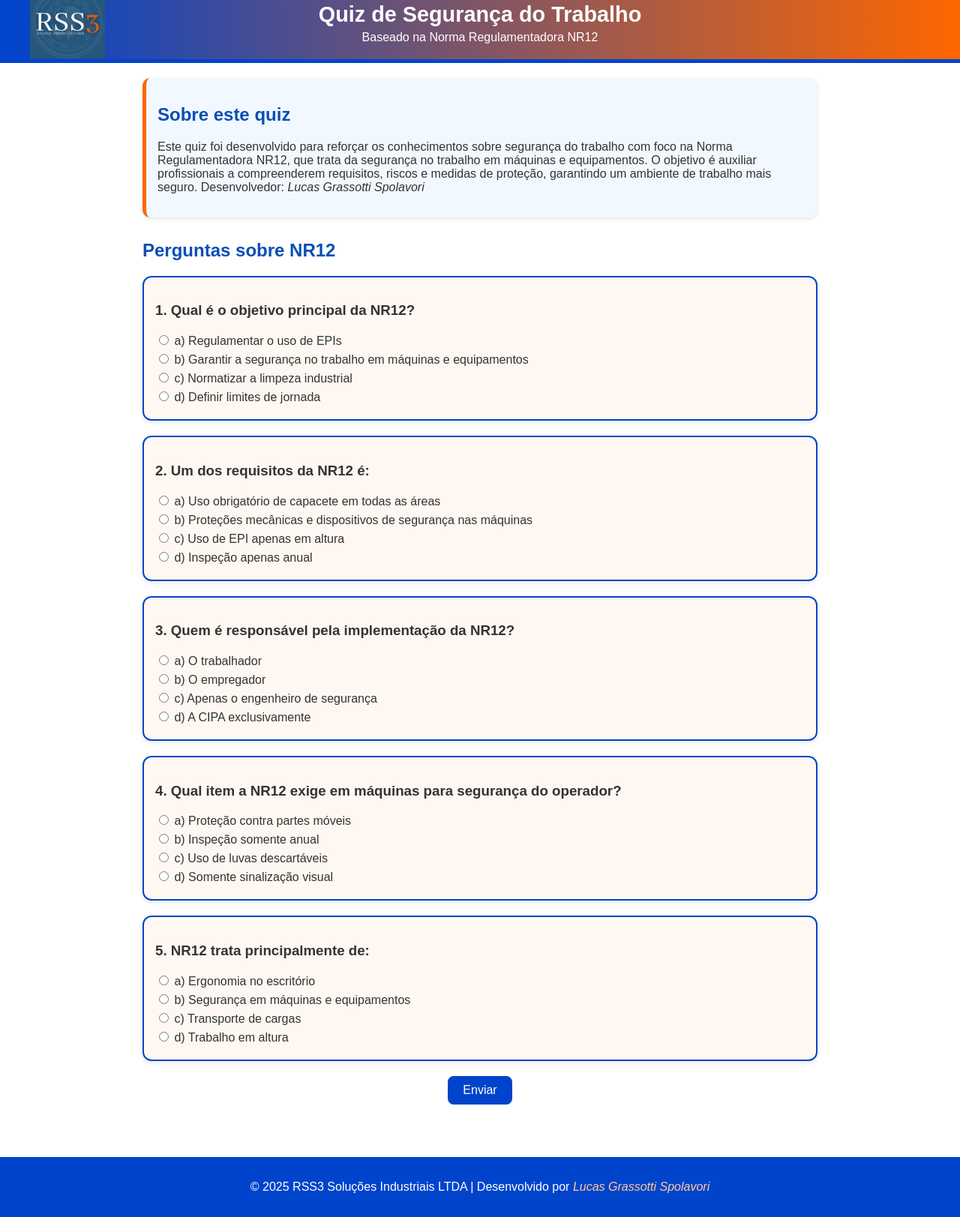
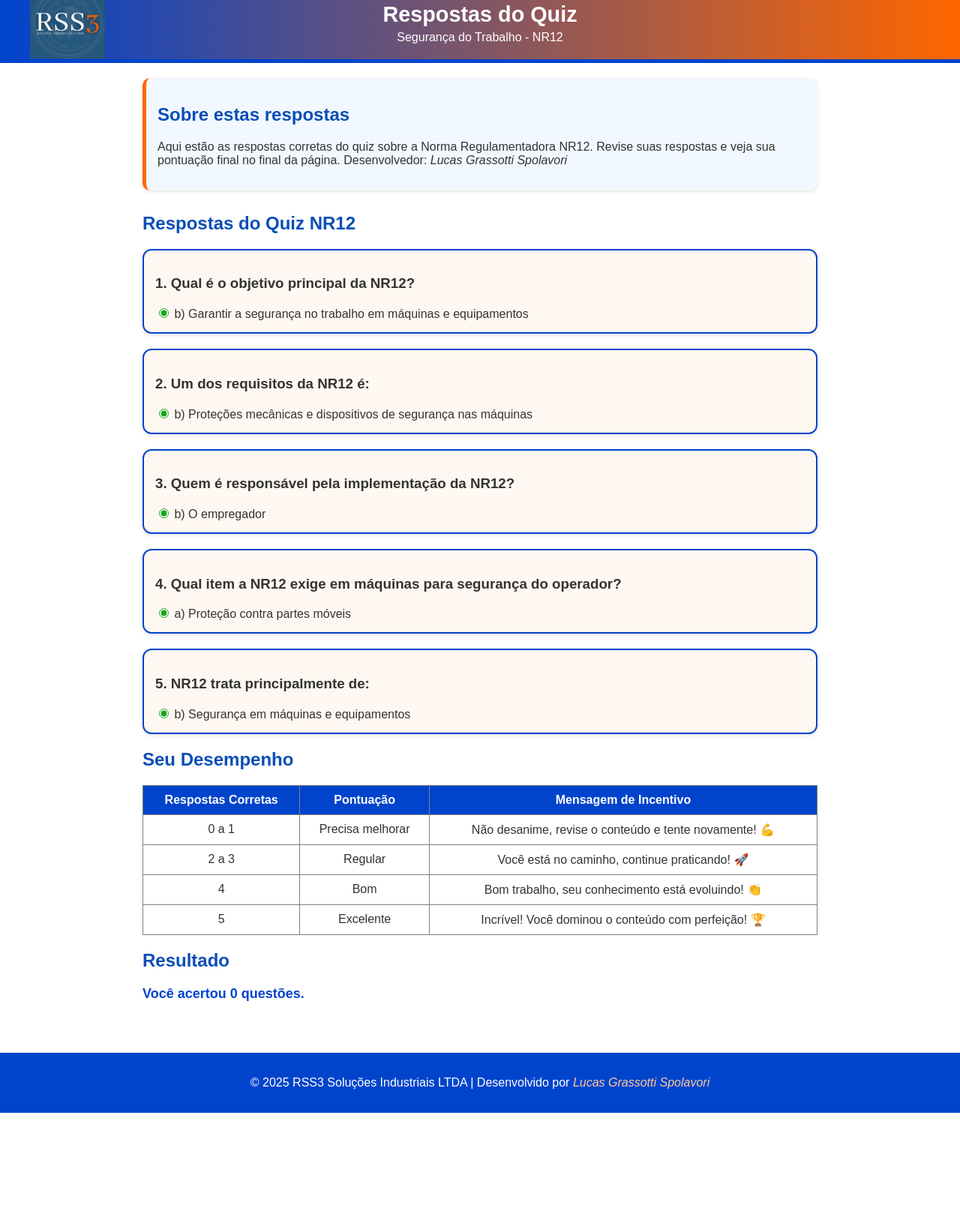
Before and after one commit to lucasgrassotti024-gif/Quiz-NR12, a plain HTML site: page respostas.html in a window 1280 px wide. Shown: the part 17-1640 px from the top of the page at 75% size. After the commit the page ends 1501 px from the top, so only its background shows below. Drawn offline with Linux system fonts and the light colour scheme.

Commit message:
Update respostas.html

```diff
--- a/respostas.html
+++ b/respostas.html
@@ -3,18 +3,11 @@
 <head>
 <meta charset="UTF-8">
 <meta name="viewport" content="width=device-width, initial-scale=1.0">
-<meta name="description" content="Quiz sobre Segurança do Trabalho com base na norma NR12. Desenvolvido por Lucas Grassotti Spolavori.">
-<meta name="keywords" content="Segurança do Trabalho, NR12, Segurança em Máquinas e Equipamentos, Quiz, RSS3 Soluções Industriais">
-<meta name="author" content="Lucas Grassotti Spolavori">
-<title>Quiz Segurança do Trabalho - NR12</title>
+<meta name="description" content="Respostas do Quiz sobre Segurança do Trabalho NR12.">
+<title>Respostas - Quiz NR12</title>
 <style>
-body {
-  font-family: Arial, sans-serif;
-  background-color: #ffffff;
-  color: #333;
-  margin: 0;
-  padding: 0;
-}
+body { font-family: Arial, sans-serif; background-color: #ffffff; color: #333; margin: 0; padding: 0; }
+
 header {
   background: linear-gradient(90deg, #0044cc, #ff6600);
   color: white;
@@ -42,15 +35,9 @@ header {
   margin: 0 auto;
   flex-grow: 1;
 }
-.title h1 {
-  margin: 0;
-  font-size: 1.8em;
-}
-.title h3 {
-  margin: 5px 0 0 0;
-  font-size: 1em;
-  font-weight: normal;
-}
+.title h1 { margin: 0; font-size: 1.8em; }
+.title h3 { margin: 5px 0 0 0; font-size: 1em; font-weight: normal; }
+
 main {
   padding: 20px;
   max-width: 900px;
@@ -64,9 +51,8 @@ main {
   border-radius: 10px;
   box-shadow: 0 2px 5px rgba(0,0,0,0.1);
 }
-h2 {
-  color: #084eb6;
-}
+h2 { color: #084eb6; }
+
 .question {
   background-color: #fff8f2;
   border: 2px solid #0044cc;
@@ -75,22 +61,8 @@ h2 {
   margin-bottom: 20px;
   box-shadow: 0 3px 6px rgba(0,0,0,0.08);
 }
-.options label {
-  display: block;
-  margin-bottom: 5px;
-  cursor: pointer;
-}
-button {
-  background-color:#0044cc;
-  color:white;
-  padding:10px 20px;
-  border:none;
-  border-radius:8px;
-  font-size:16px;
-  cursor:pointer;
-  display: block;
-  margin: 20px auto;
-}
+input[checked] { accent-color: #16a718; }
+
 footer {
   text-align: center;
   background-color: #0044cc;
@@ -98,9 +70,9 @@ footer {
   padding: 15px;
   margin-top: 30px;
 }
-footer em {
-  color: #ffcc99;
-}
+footer em { color: #ffcc99; }
+
+/* Responsividade */
 @media (max-width: 768px) {
   header { padding: 10px; }
   .topo { flex-direction: column; align-items: center; justify-content: center; }
@@ -111,6 +83,14 @@ footer em {
   main { padding: 10px; }
   .question h3 { font-size: 1em; }
   .options label { font-size: 0.9em; }
+  table, thead, tbody, th, td, tr { display: block; }
+  thead tr { position: absolute; top: -9999px; left: -9999px; }
+  tr { border: 1px solid #ccc; margin-bottom: 10px; }
+  td { border: none; border-bottom: 1px solid #eee; position: relative; padding-left: 50%; text-align: left; white-space: normal; }
+  td:before { position: absolute; top: 6px; left: 6px; width: 45%; padding-right: 10px; white-space: nowrap; content: attr(data-label); font-weight: bold; }
+  td:nth-of-type(1):before { content: "Respostas Corretas"; }
+  td:nth-of-type(2):before { content: "Pontuação"; }
+  td:nth-of-type(3):before { content: "Mensagem de Incentivo"; }
 }
 </style>
 </head>
@@ -119,103 +99,108 @@ footer em {
 <div class="topo">
   <img src="IMAGENS/logo.png" alt="RSS3 Soluções Industriais LTDA" class="logo">
   <div class="title">
-    <h1>Quiz de Segurança do Trabalho</h1>
-    <h3>Baseado na Norma Regulamentadora NR12</h3>
+    <h1>Respostas do Quiz</h1>
+    <h3>Segurança do Trabalho - NR12</h3>
   </div>
 </div>
 </header>
 <main>
 <section class="intro">
-  <h2>Sobre este quiz</h2>
+  <h2>Sobre estas respostas</h2>
   <p>
-    Este quiz foi desenvolvido para reforçar os conhecimentos sobre
-    segurança do trabalho com foco na Norma Regulamentadora NR12,
-    que trata da segurança no trabalho em máquinas e equipamentos.
-    O objetivo é auxiliar profissionais a compreenderem requisitos,
-    riscos e medidas de proteção, garantindo um ambiente de trabalho
-    mais seguro. Desenvolvedor: <em>Lucas Grassotti Spolavori</em>
+    Aqui estão as respostas corretas do quiz sobre a Norma Regulamentadora NR12.
+    Revise suas respostas e veja sua pontuação final no final da página.
+    Desenvolvedor: <em>Lucas Grassotti Spolavori</em>
   </p>
 </section>
 
 <section>
-<h2>Perguntas sobre NR12</h2>
+<h2>Respostas do Quiz NR12</h2>
 
 <div class="question">
   <h3>1. Qual é o objetivo principal da NR12?</h3>
   <div class="options">
-    <label><input type="radio" name="q1" value="a"> a) Regulamentar o uso de EPIs</label>
-    <label><input type="radio" name="q1" value="b"> b) Garantir a segurança no trabalho em máquinas e equipamentos</label>
-    <label><input type="radio" name="q1" value="c"> c) Normatizar a limpeza industrial</label>
-    <label><input type="radio" name="q1" value="d"> d) Definir limites de jornada</label>
+    <label><input type="radio" name="q1" checked> b) Garantir a segurança no trabalho em máquinas e equipamentos</label>
   </div>
 </div>
 
 <div class="question">
   <h3>2. Um dos requisitos da NR12 é:</h3>
   <div class="options">
-    <label><input type="radio" name="q2" value="a"> a) Uso obrigatório de capacete em todas as áreas</label>
-    <label><input type="radio" name="q2" value="b"> b) Proteções mecânicas e dispositivos de segurança nas máquinas</label>
-    <label><input type="radio" name="q2" value="c"> c) Uso de EPI apenas em altura</label>
-    <label><input type="radio" name="q2" value="d"> d) Inspeção apenas anual</label>
+    <label><input type="radio" name="q2" checked> b) Proteções mecânicas e dispositivos de segurança nas máquinas</label>
   </div>
 </div>
 
 <div class="question">
   <h3>3. Quem é responsável pela implementação da NR12?</h3>
   <div class="options">
-    <label><input type="radio" name="q3" value="a"> a) O trabalhador</label>
-    <label><input type="radio" name="q3" value="b"> b) O empregador</label>
-    <label><input type="radio" name="q3" value="c"> c) Apenas o engenheiro de segurança</label>
-    <label><input type="radio" name="q3" value="d"> d) A CIPA exclusivamente</label>
+    <label><input type="radio" name="q3" checked> b) O empregador</label>
   </div>
 </div>
 
 <div class="question">
   <h3>4. Qual item a NR12 exige em máquinas para segurança do operador?</h3>
   <div class="options">
-    <label><input type="radio" name="q4" value="a"> a) Proteção contra partes móveis</label>
-    <label><input type="radio" name="q4" value="b"> b) Inspeção somente anual</label>
-    <label><input type="radio" name="q4" value="c"> c) Uso de luvas descartáveis</label>
-    <label><input type="radio" name="q4" value="d"> d) Somente sinalização visual</label>
+    <label><input type="radio" name="q4" checked> a) Proteção contra partes móveis</label>
   </div>
 </div>
 
 <div class="question">
   <h3>5. NR12 trata principalmente de:</h3>
   <div class="options">
-    <label><input type="radio" name="q5" value="a"> a) Ergonomia no escritório</label>
-    <label><input type="radio" name="q5" value="b"> b) Segurança em máquinas e equipamentos</label>
-    <label><input type="radio" name="q5" value="c"> c) Transporte de cargas</label>
-    <label><input type="radio" name="q5" value="d"> d) Trabalho em altura</label>
+    <label><input type="radio" name="q5" checked> b) Segurança em máquinas e equipamentos</label>
   </div>
 </div>
 </section>
 
-<button onclick="calcularAcertos()">Enviar</button>
+<section class="pontuacao">
+<h2>Seu Desempenho</h2>
+<table border="1" cellspacing="0" cellpadding="10" style="width:100%; border-collapse:collapse; text-align:center; margin-top:20px;">
+<thead style="background-color:#0044cc; color:white;">
+<tr>
+<th>Respostas Corretas</th>
+<th>Pontuação</th>
+<th>Mensagem de Incentivo</th>
+</tr>
+</thead>
+<tbody>
+<tr>
+<td data-label="Respostas Corretas">0 a 1</td>
+<td data-label="Pontuação">Precisa melhorar</td>
+<td data-label="Mensagem de Incentivo">Não desanime, revise o conteúdo e tente novamente! 💪</td>
+</tr>
+<tr>
+<td data-label="Respostas Corretas">2 a 3</td>
+<td data-label="Pontuação">Regular</td>
+<td data-label="Mensagem de Incentivo">Você está no caminho, continue praticando! 🚀</td>
+</tr>
+<tr>
+<td data-label="Respostas Corretas">4</td>
+<td data-label="Pontuação">Bom</td>
+<td data-label="Mensagem de Incentivo">Bom trabalho, seu conhecimento está evoluindo! 👏</td>
+</tr>
+<tr>
+<td data-label="Respostas Corretas">5</td>
+<td data-label="Pontuação">Excelente</td>
+<td data-label="Mensagem de Incentivo">Incrível! Você dominou o conteúdo com perfeição! 🏆</td>
+</tr>
+</tbody>
+</table>
+</section>
+
+<section class="resultado">
+<h2>Resultado</h2>
+<p id="acertos" style="font-size:18px; font-weight:bold; color:#0044cc;"> Você acertou <span id="totalAcertos">0</span> questões. </p>
+</section>
 </main>
-
+<footer>
+<p>&copy; 2025 RSS3 Soluções Industriais LTDA | Desenvolvido por <em>Lucas Grassotti Spolavori</em></p>
+</footer>
 <script>
-function calcularAcertos() {
-  let acertos = 0;
-  const respostasCorretas = {
-    q1: "b",
-    q2: "b",
-    q3: "b",
-    q4: "a",
-    q5: "b"
-  };
-  for (let pergunta in respostasCorretas) {
-    const respostaSelecionada = document.querySelector(`input[name="${pergunta}"]:checked`);
-    if (respostaSelecionada && respostaSelecionada.value === respostasCorretas[pergunta]) {
-      acertos++;
-    }
-  }
-  window.location.href = "respostas.html?acertos=" + acertos;
-}
+// Pega parâmetro da URL (ex: respostas.html?acertos=3)
+const params = new URLSearchParams(window.location.search);
+const acertos = params.get("acertos") || 0;
+document.getElementById("totalAcertos").textContent = acertos;
 </script>
-
-<footer>
-<p>© 2025 RSS3 Soluções Industriais LTDA | Desenvolvido por <em>Lucas Grassotti Spolavori</em></p>
-</footer>
 </body>
 </html>
```
